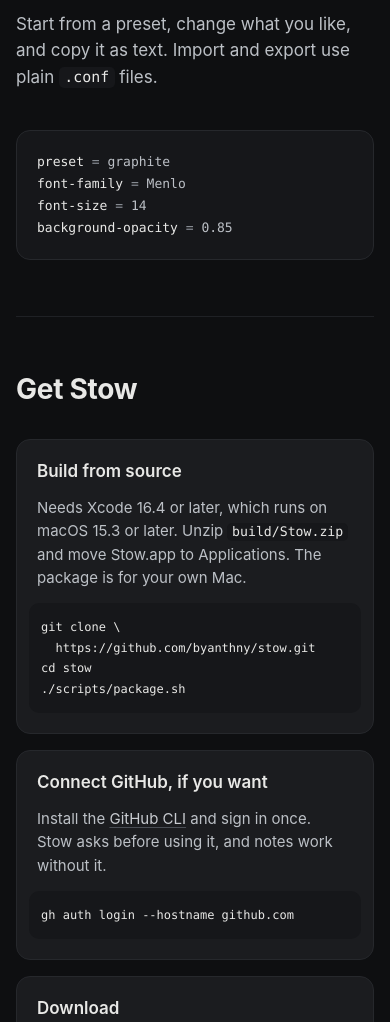
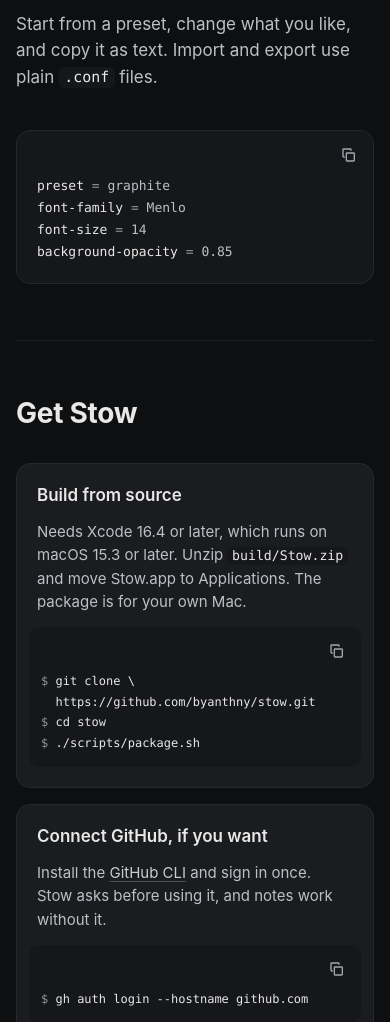
Before and after one commit to byanthny/stow, a plain HTML site: page site/index.html in a window 390 px wide. Shown: the part 3063-4085 px from the top of the page. Drawn offline with Linux system fonts and the light colour scheme.

Commit message:
feat(site): add copy buttons and a prompt on each command

```diff
--- /dev/null
+++ b/site/copy.js
@@ -0,0 +1,83 @@
+// Copy buttons for the command and config blocks. Plain JavaScript: it writes to the clipboard only when someone
+// presses a button, and makes no requests.
+'use strict';
+
+(() => {
+  const blocks = document.querySelectorAll('pre[data-copy]');
+  if (!blocks.length || !navigator.clipboard) {
+    return;
+  }
+
+  const status = document.createElement('p');
+  status.className = 'sr-only';
+  status.setAttribute('role', 'status');
+  document.body.append(status);
+
+  const svgNS = 'http://www.w3.org/2000/svg';
+  const icon = (paths) => {
+    const svg = document.createElementNS(svgNS, 'svg');
+    for (const [name, value] of Object.entries({
+      viewBox: '0 0 24 24', width: '16', height: '16', fill: 'none', stroke: 'currentColor',
+      'stroke-width': '2', 'stroke-linecap': 'round', 'stroke-linejoin': 'round', 'aria-hidden': 'true',
+    })) {
+      svg.setAttribute(name, value);
+    }
+    for (const d of paths) {
+      const path = document.createElementNS(svgNS, 'path');
+      path.setAttribute('d', d);
+      svg.append(path);
+    }
+    return svg;
+  };
+  const copyIcon = [
+    'M9 9h10a1 1 0 0 1 1 1v10a1 1 0 0 1-1 1H9a1 1 0 0 1-1-1V10a1 1 0 0 1 1-1z',
+    'M5 15H4a1 1 0 0 1-1-1V4a1 1 0 0 1 1-1h10a1 1 0 0 1 1 1v1',
+  ];
+  const doneIcon = ['M5 12l5 5L19 7'];
+
+  // Each command on its own line, without the phone-only line continuation.
+  const textOf = (pre) => {
+    const code = pre.querySelector('code');
+    const lines = code.querySelectorAll('.line');
+    if (!lines.length) {
+      return code.textContent.trim();
+    }
+    return Array.from(lines, (line) => {
+      const copy = line.cloneNode(true);
+      copy.querySelectorAll('.cont').forEach((node) => node.remove());
+      return copy.textContent.trim();
+    }).join('\n');
+  };
+
+  for (const pre of blocks) {
+    const label = pre.dataset.copy || 'Copy';
+    const button = document.createElement('button');
+    button.type = 'button';
+    button.className = 'copy-button';
+    button.title = label;
+    button.setAttribute('aria-label', label);
+    button.append(icon(copyIcon));
+    let reset = 0;
+    button.addEventListener('click', async () => {
+      clearTimeout(reset);
+      try {
+        await navigator.clipboard.writeText(textOf(pre));
+      } catch {
+        // Without clipboard access, select the text so it can be copied by hand.
+        window.getSelection().selectAllChildren(pre.querySelector('code'));
+        status.textContent = 'Selected. Press Command-C to copy.';
+        return;
+      }
+      button.replaceChildren(icon(doneIcon));
+      button.classList.add('is-done');
+      status.textContent = 'Copied';
+      reset = setTimeout(() => {
+        button.replaceChildren(icon(copyIcon));
+        button.classList.remove('is-done');
+        status.textContent = '';
+      }, 1600);
+    });
+    pre.classList.add('has-copy');
+    pre.append(button);
+  }
+})();
--- a/site/index.html
+++ b/site/index.html
@@ -23,6 +23,7 @@
   <link rel="apple-touch-icon" href="assets/apple-touch-icon.png">
   <link rel="stylesheet" href="styles.css">
   <script src="demo.js" defer></script>
+  <script src="copy.js" defer></script>
 </head>
 <body>
   <a class="skip-link" href="#main">Skip to content</a>
@@ -254,7 +255,7 @@ npm test -- --grep upload
         <h2 id="theme-title">Share a theme like a terminal config</h2>
         <p>Start from a preset, change what you like, and copy it as text. Import and export use plain <code>.conf</code> files.</p>
       </div>
-      <pre class="code code-lg" translate="no"><code><span class="tok-key">preset</span> <span class="tok-mark">=</span> <span class="tok-value">graphite</span>
+      <pre class="code code-lg" translate="no" data-copy="Copy theme config"><code><span class="tok-key">preset</span> <span class="tok-mark">=</span> <span class="tok-value">graphite</span>
 <span class="tok-key">font-family</span> <span class="tok-mark">=</span> <span class="tok-value">Menlo</span>
 <span class="tok-key">font-size</span> <span class="tok-mark">=</span> <span class="tok-value">14</span>
 <span class="tok-key">background-opacity</span> <span class="tok-mark">=</span> <span class="tok-value">0.85</span></code></pre>
@@ -266,13 +267,13 @@ npm test -- --grep upload
         <article class="card card-wide" aria-labelledby="build-title">
           <h3 id="build-title">Build from source</h3>
           <p>Needs Xcode 16.4 or later, which runs on macOS 15.3 or later. Unzip <code>build/Stow.zip</code> and move Stow.app to Applications. The package is for your own Mac.</p>
-          <pre class="code" translate="no"><code><span class="line">git clone <span class="cont" aria-hidden="true">\
+          <pre class="code" translate="no" data-copy="Copy commands"><code><span class="line">git clone <span class="cont" aria-hidden="true">\
 </span>https://github.com/<wbr>byanthny/stow.git</span><span class="line">cd stow</span><span class="line">./scripts/package.sh</span></code></pre>
         </article>
         <article class="card" aria-labelledby="github-title">
           <h3 id="github-title">Connect GitHub, if you want</h3>
           <p>Install the <a href="https://cli.github.com/">GitHub CLI</a> and sign in once. Stow asks before using it, and notes work without it.</p>
-          <pre class="code" translate="no"><code><span class="line">gh auth login --hostname github.com</span></code></pre>
+          <pre class="code" translate="no" data-copy="Copy command"><code><span class="line">gh auth login --hostname github.com</span></code></pre>
         </article>
         <article class="card" id="download" aria-labelledby="download-title">
           <h3 id="download-title">Download</h3>
--- a/site/styles.css
+++ b/site/styles.css
@@ -1047,3 +1047,51 @@ p kbd {
     font-size: 13px;
   }
 }
+
+/* Each command starts with a prompt, so separate commands read as separate lines. The prompt isn't copied. */
+.line::before {
+  content: "$ ";
+  content: "$ " / "";
+  color: var(--muted-2);
+  user-select: none;
+}
+
+/* Copy buttons, added by copy.js. */
+.code.has-copy {
+  position: relative;
+  padding-right: 52px;
+}
+
+.copy-button {
+  position: absolute;
+  top: 2px;
+  right: 2px;
+  display: inline-flex;
+  align-items: center;
+  justify-content: center;
+  width: 44px;
+  height: 44px;
+  border: 0;
+  border-radius: 8px;
+  background: transparent;
+  color: var(--muted);
+  cursor: pointer;
+}
+
+.copy-button:hover {
+  color: var(--text);
+  background: var(--hover);
+}
+
+.copy-button.is-done {
+  color: var(--green);
+}
+
+@media (max-width: 480px) {
+  /* Too narrow to give the button its own column, so the code starts below it. */
+  .code.has-copy,
+  .install-grid .code.has-copy {
+    padding-top: 44px;
+    padding-right: 12px;
+  }
+}
```
